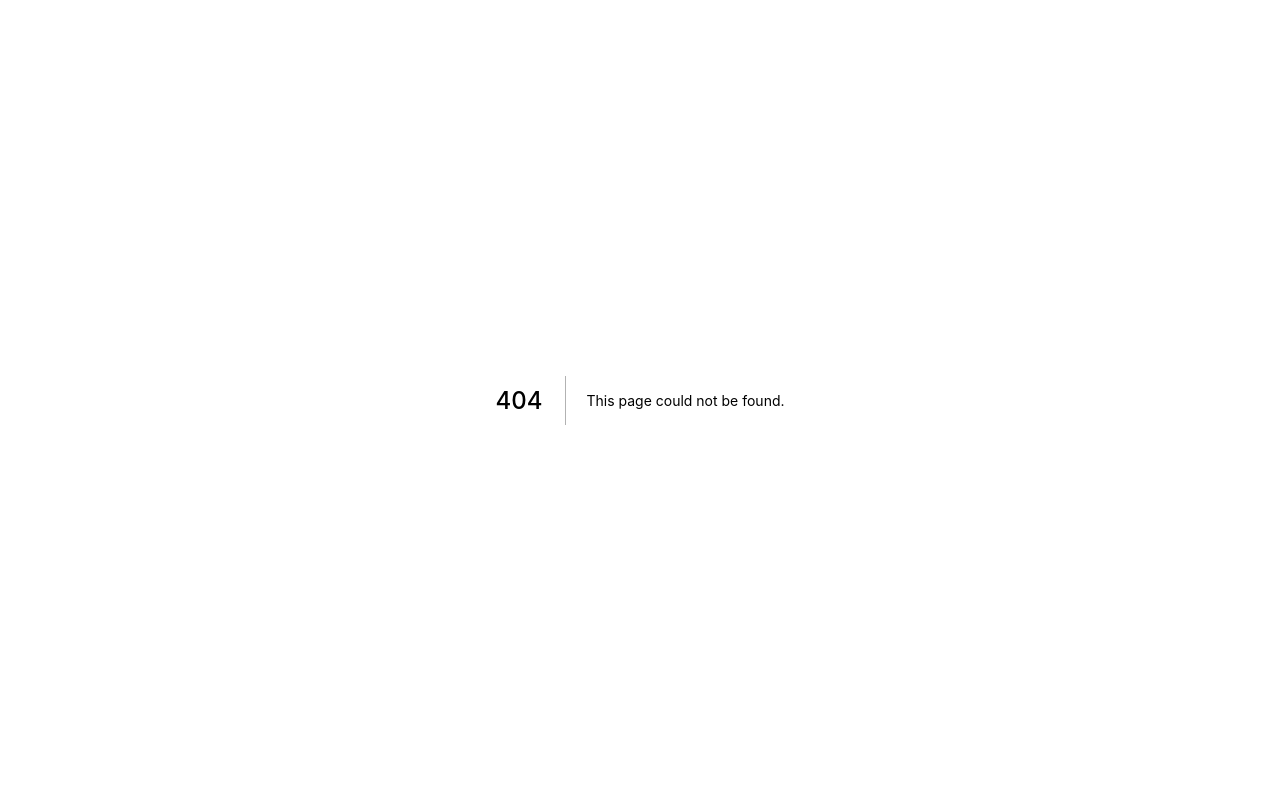
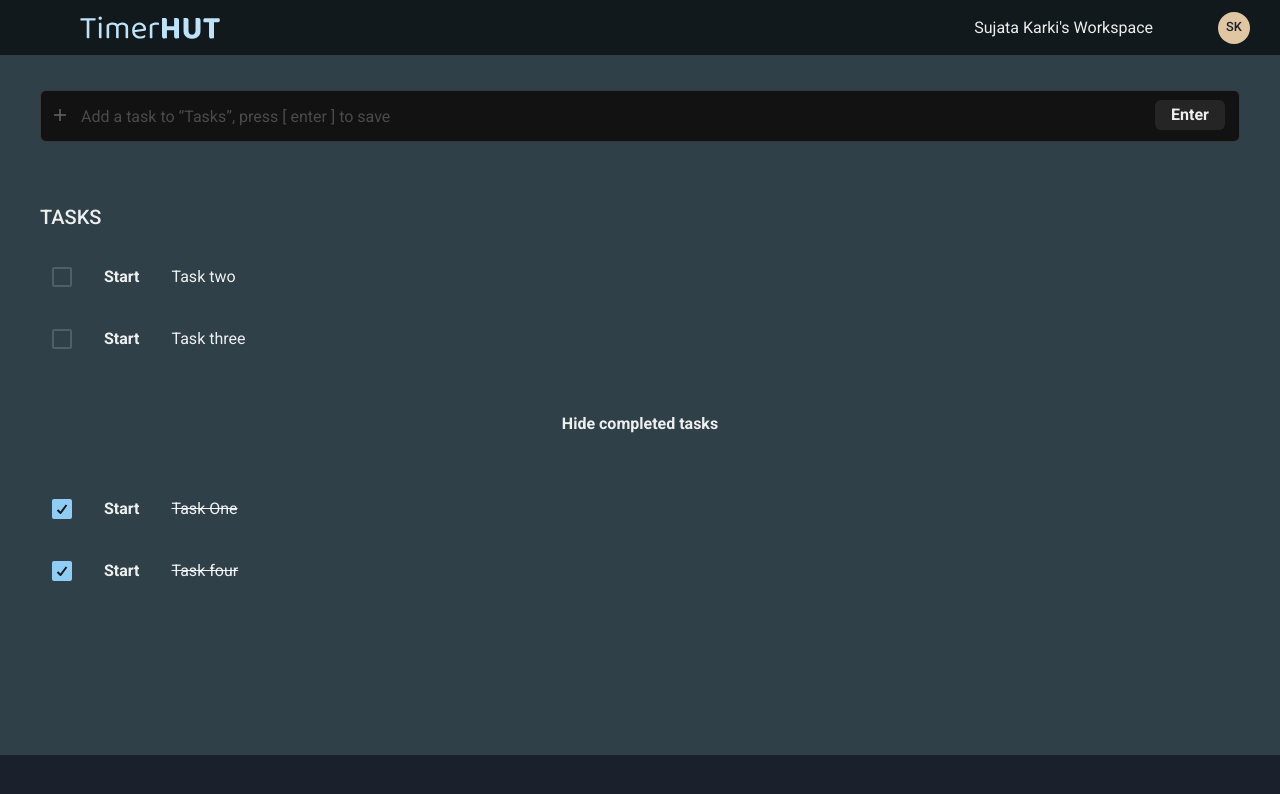
Before and after one commit to AyushMainali123/productivity-app, a Next.js app: page /focus-time in a window 1280 px wide. Before the commit this address had no page. Shown: the top 794 px of the page. Built offline with nearby package versions, Linux system fonts and the light colour scheme; some icons are missing.

Commit message:
feat:transferred tasks layout to focus-time page

```diff
--- a/pages/_app.tsx
+++ b/pages/_app.tsx
@@ -2,12 +2,15 @@ import '../styles/globals.css'
 import type { AppProps } from 'next/app'
 import { ChakraProvider } from '@chakra-ui/react'
 import theme from 'theme'
-
+import { store } from 'store'
+import { Provider } from 'react-redux'
 function MyApp({ Component, pageProps }: AppProps) {
   return (
-    <ChakraProvider theme={theme}>
-      <Component {...pageProps} />
-    </ChakraProvider>
+    <Provider store={store}>
+      <ChakraProvider theme={theme}>
+        <Component {...pageProps} />
+      </ChakraProvider>
+    </Provider>
   )
 }
 
--- /dev/null
+++ b/pages/focus-time.tsx
@@ -0,0 +1,17 @@
+import { Box } from "@chakra-ui/react"
+import TaskInput from "components/FocusTimerPage/TaskInput"
+import TaskList from "components/FocusTimerPage/TaskList"
+import AuthLayout from "components/Layouts/AuthLayout"
+
+const FocusTime = () => {
+    return (
+        <AuthLayout>
+            <Box as={"section"} maxW={"8xl"} m={"auto"}>
+                <TaskInput />
+                <TaskList />
+            </Box>
+        </AuthLayout>
+    )
+}
+
+export default FocusTime
```
